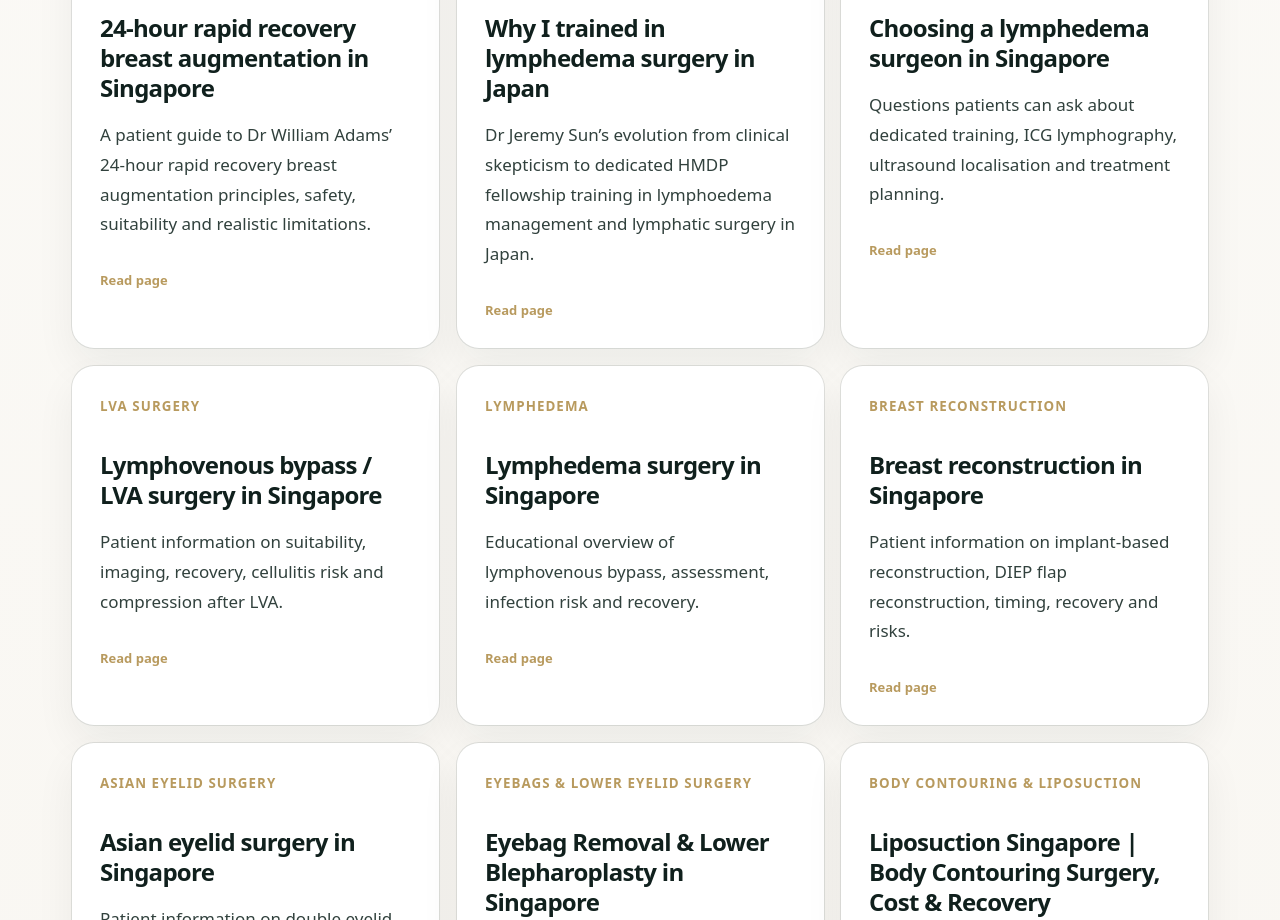
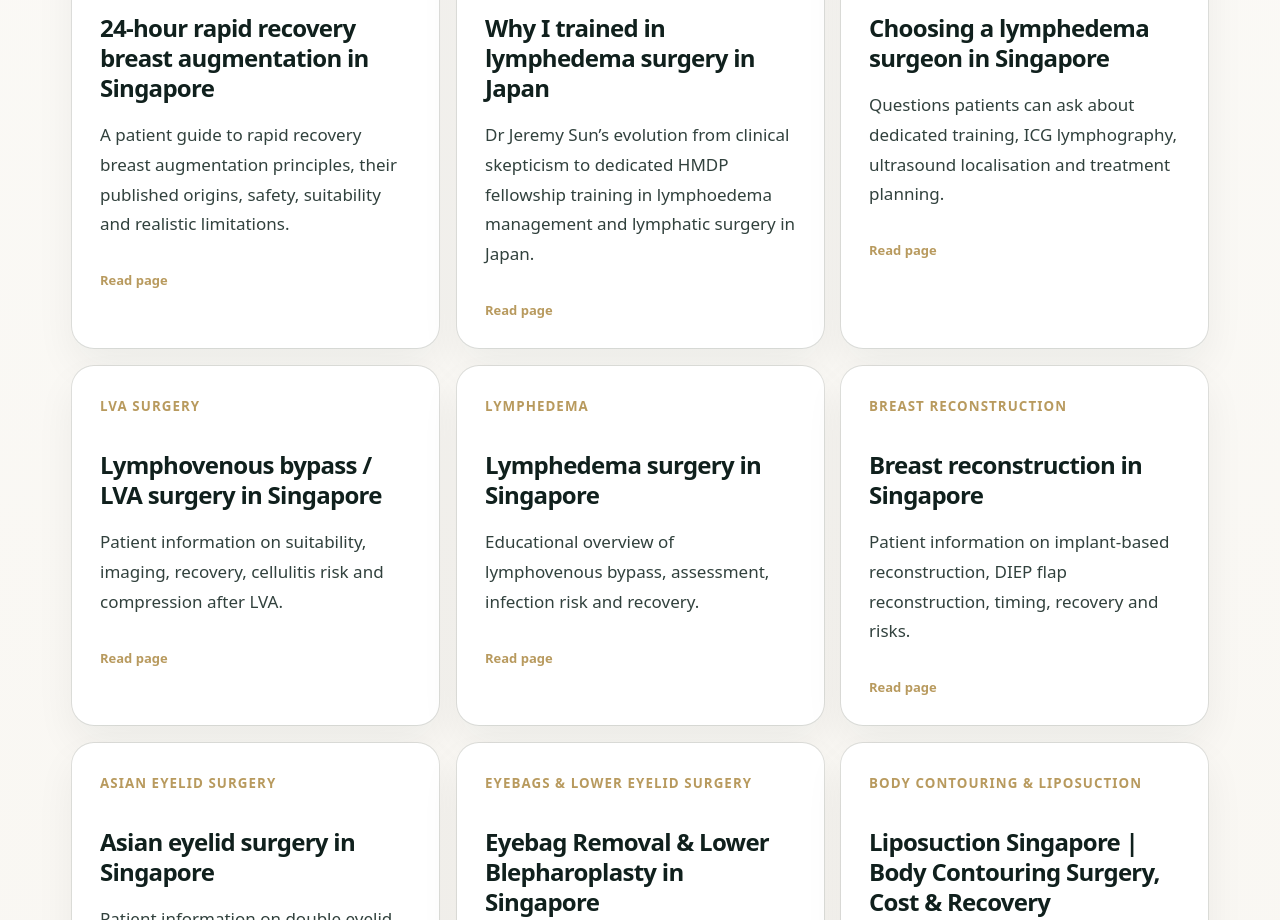
Before and after one commit to zatyrical/plasticwebsite, a Next.js app: page /blog in a window 1280 px wide. Shown: the part 1140-2060 px from the top of the page. Built offline with nearby package versions, Linux system fonts and the light colour scheme.

Commit message:
Correct rapid recovery article-card attribution

```diff
--- a/app/blog/page.tsx
+++ b/app/blog/page.tsx
@@ -25,7 +25,7 @@ const existingArticles = [
     title: '24-hour rapid recovery breast augmentation in Singapore',
     href: '/24-hour-rapid-recovery-breast-augmentation-singapore',
     category: 'Breast augmentation',
-    description: 'A patient guide to Dr William Adams’ 24-hour rapid recovery breast augmentation principles, safety, suitability and realistic limitations.'
+    description: 'A patient guide to rapid recovery breast augmentation principles, their published origins, safety, suitability and realistic limitations.'
   },
   {
     title: 'Why I trained in lymphedema surgery in Japan',
```
